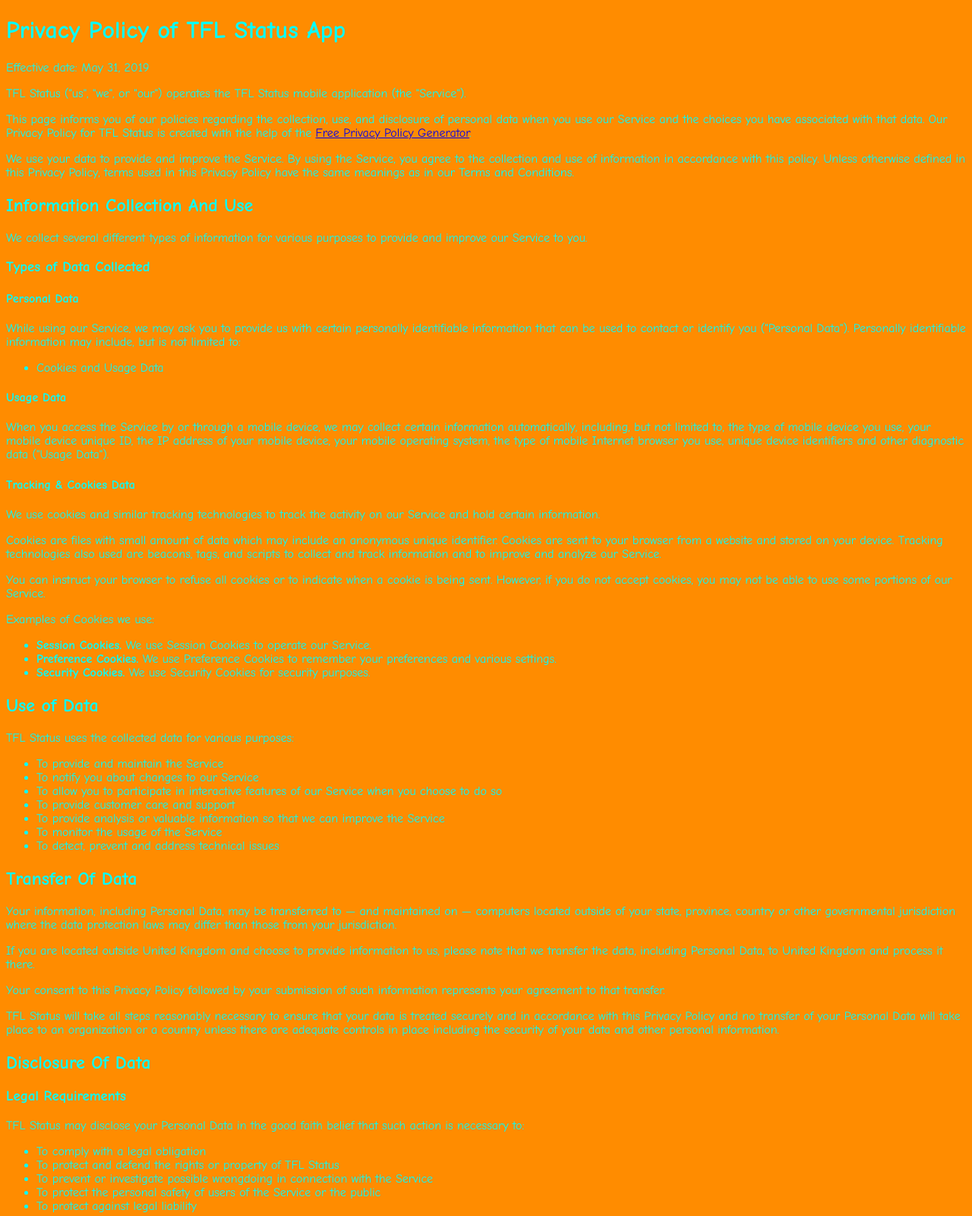
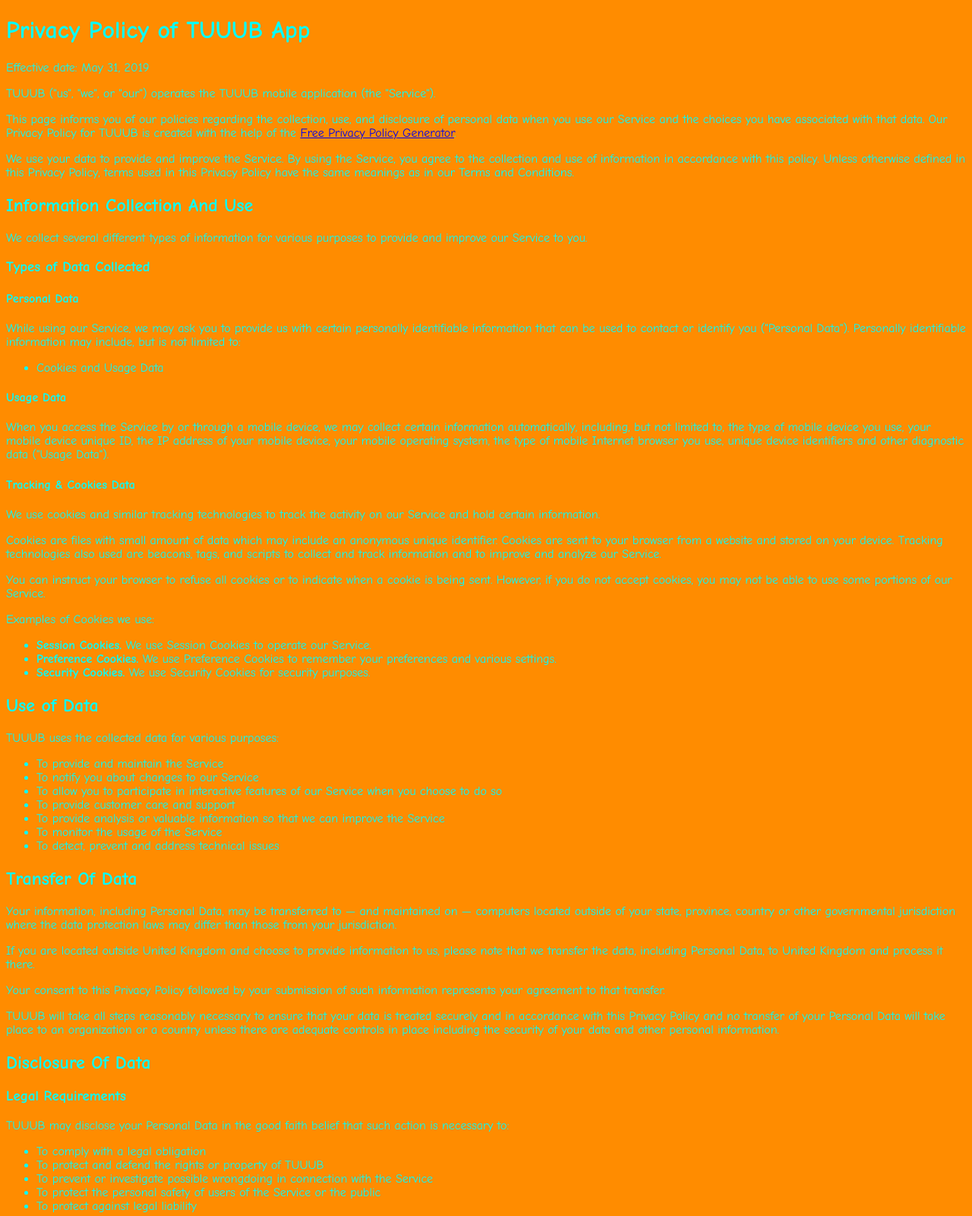
Before and after one commit to sidneyandco/sidneyandco.github.io, a plain HTML site: page tflstatus/privacy/index.html in a window 1280 px wide. Shown: the top 1600 px of the page at 76% size. Drawn offline with Linux system fonts and the light colour scheme.

Commit message:
Update index.html

```diff
--- a/tflstatus/privacy/index.html
+++ b/tflstatus/privacy/index.html
@@ -1,19 +1,19 @@
 <!doctype html>
 <html>
     <head>
-        <title>Privacy Policy of TFL Status</title>
+        <title>Privacy Policy of TUUUB</title>
         <meta charset="utf-8" />
         <meta name="viewport" content="width=device-width, initial-scale=1.0" />
     </head>
 <body style="background-color:darkorange;color:cyan;font-family:'Comic Sans MS', cursive, sans-serif"">
     <div>
         <h1>
-            Privacy Policy of TFL Status App
+            Privacy Policy of TUUUB App
         </h1>
 
         <p>Effective date: May 31, 2019</p>
-        <p>TFL Status ("us", "we", or "our") operates the TFL Status mobile application (the "Service").</p>
-        <p>This page informs you of our policies regarding the collection, use, and disclosure of personal data when you use our Service and the choices you have associated with that data. Our Privacy Policy  for TFL Status is created with the help of the <a href="https://www.freeprivacypolicy.com/free-privacy-policy-generator.php">Free Privacy Policy Generator</a>.</p>
+        <p>TUUUB ("us", "we", or "our") operates the TUUUB mobile application (the "Service").</p>
+        <p>This page informs you of our policies regarding the collection, use, and disclosure of personal data when you use our Service and the choices you have associated with that data. Our Privacy Policy for TUUUB is created with the help of the <a href="https://www.freeprivacypolicy.com/free-privacy-policy-generator.php">Free Privacy Policy Generator</a>.</p>
         <p>We use your data to provide and improve the Service. By using the Service, you agree to the collection and use of information in accordance with this policy. Unless otherwise defined in this Privacy Policy, terms used in this Privacy Policy have the same meanings as in our Terms and Conditions.</p>
 
         <h2>Information Collection And Use</h2>
@@ -43,7 +43,7 @@
 
         <h2>Use of Data</h2>
 
-        <p>TFL Status uses the collected data for various purposes:</p>
+        <p>TUUUB uses the collected data for various purposes:</p>
         <ul>
             <li>To provide and maintain the Service</li>
             <li>To notify you about changes to our Service</li>
@@ -58,15 +58,15 @@
         <p>Your information, including Personal Data, may be transferred to — and maintained on — computers located outside of your state, province, country or other governmental jurisdiction where the data protection laws may differ than those from your jurisdiction.</p>
         <p>If you are located outside United Kingdom and choose to provide information to us, please note that we transfer the data, including Personal Data, to United Kingdom and process it there.</p>
         <p>Your consent to this Privacy Policy followed by your submission of such information represents your agreement to that transfer.</p>
-        <p>TFL Status will take all steps reasonably necessary to ensure that your data is treated securely and in accordance with this Privacy Policy and no transfer of your Personal Data will take place to an organization or a country unless there are adequate controls in place including the security of your data and other personal information.</p>
+        <p>TUUUB will take all steps reasonably necessary to ensure that your data is treated securely and in accordance with this Privacy Policy and no transfer of your Personal Data will take place to an organization or a country unless there are adequate controls in place including the security of your data and other personal information.</p>
 
         <h2>Disclosure Of Data</h2>
 
         <h3>Legal Requirements</h3>
-        <p>TFL Status may disclose your Personal Data in the good faith belief that such action is necessary to:</p>
+        <p>TUUUB may disclose your Personal Data in the good faith belief that such action is necessary to:</p>
         <ul>
             <li>To comply with a legal obligation</li>
-            <li>To protect and defend the rights or property of TFL Status</li>
+            <li>To protect and defend the rights or property of TUUUB</li>
             <li>To prevent or investigate possible wrongdoing in connection with the Service</li>
             <li>To protect the personal safety of users of the Service or the public</li>
             <li>To protect against legal liability</li>
```
